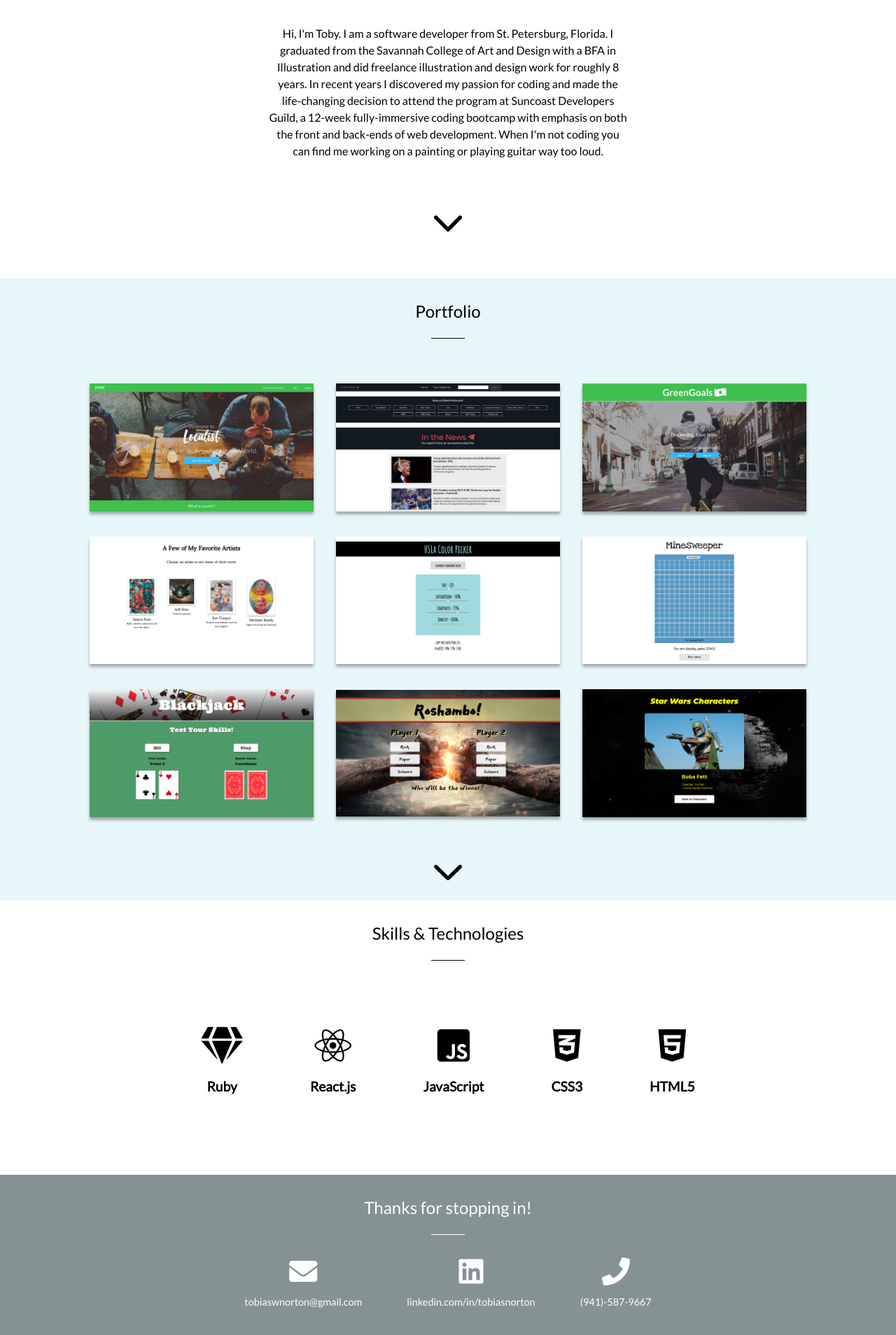
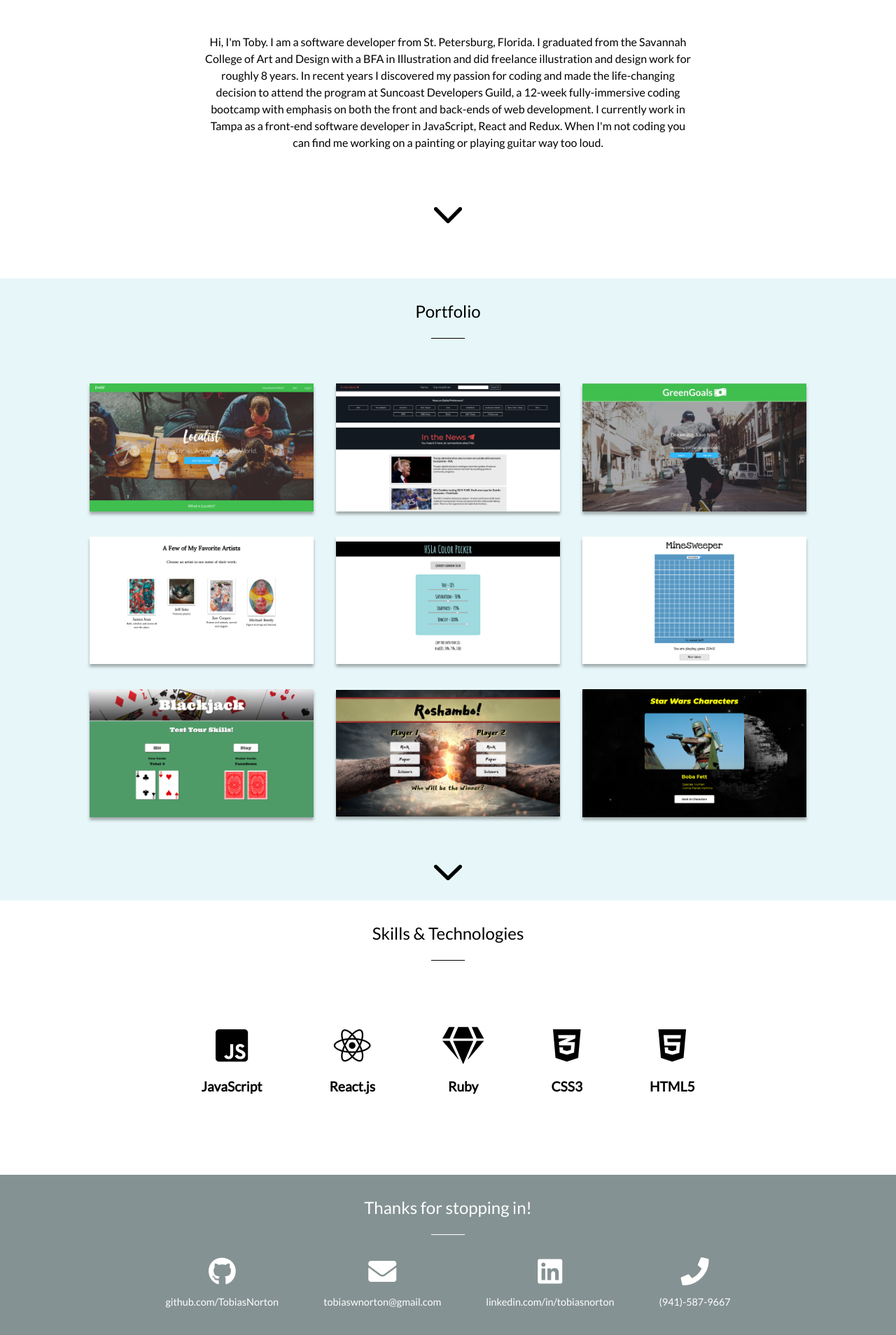
Before and after one commit to TobiasNorton/portfolio, a React (Create React App) app: page / in a window 1280 px wide. Shown: the part 1202-3110 px from the top of the page at 70% size. Built offline with nearby package versions, Linux system fonts and the light colour scheme.

Commit message:
Updates about me description and adds github to footer

```diff
--- a/src/App.js
+++ b/src/App.js
@@ -94,14 +94,15 @@ class App extends Component {
           <div className="about-me-header">About Me</div>
           <div className="about-me-line" />
           <img src={portrait} className="portrait" />
-          <p>
+          <p className="about-me-body">
             Hi, I'm Toby. I am a software developer from St. Petersburg, Florida. I graduated from
             the Savannah College of Art and Design with a BFA in Illustration and did freelance
             illustration and design work for roughly 8 years. In recent years I discovered my
             passion for coding and made the life-changing decision to attend the program at Suncoast
             Developers Guild, a 12-week fully-immersive coding bootcamp with emphasis on both the
-            front and back-ends of web development. When I'm not coding you can find me working on a
-            painting or playing guitar way too loud.
+            front and back-ends of web development. I currently work in Tampa as a front-end
+            software developer in JavaScript, React and Redux. When I'm not coding you can find me
+            working on a painting or playing guitar way too loud.
           </p>
           <img src={arrow} className="black-arrow bounce" onClick={this.showPortfolio} />
         </section>
@@ -166,16 +167,16 @@ class App extends Component {
           <div className="tech-line" />
           <div className="tech-container">
             <div className="tech">
-              <i class="fas fa-4x fa-gem text-primary mb-3 sr-icon-1" />
-              <p className="tech-caption">Ruby</p>
+              <i class="fab fa-js-square" />
+              <p className="tech-caption">JavaScript</p>
             </div>
             <div className="tech">
               <i class="fab fa-react" />
               <p className="tech-caption">React.js</p>
             </div>
             <div className="tech">
-              <i class="fab fa-js-square" />
-              <p className="tech-caption">JavaScript</p>
+              <i class="fas fa-4x fa-gem text-primary mb-3 sr-icon-1" />
+              <p className="tech-caption">Ruby</p>
             </div>
             <div className="tech">
               <i class="fab fa-css3-alt" />
@@ -192,6 +193,10 @@ class App extends Component {
           <div className="contact-line" />
           <div>
             <div className="contact-me-container">
+              <div className="contact">
+                <i class="fab fa-github"></i>
+                <p>github.com/TobiasNorton</p>
+              </div>
               <div className="contact">
                 <i class="fas fa-envelope" />
                 <p>tobiaswnorton@gmail.com</p>
--- a/src/index.css
+++ b/src/index.css
@@ -164,6 +164,7 @@ h4 {
 }
 
 .about-me {
+  min-height: 100vh;
   background-color: white;
   display: flex;
   flex-direction: column;
@@ -207,7 +208,7 @@ h4 {
 .about-me p {
   color: black;
   font-family: 'Lato', sans-serif;
-  max-width: 32rem;
+  max-width: 700px;
   text-align: center;
   margin-bottom: 5rem;
   margin-left: 3rem;
```
